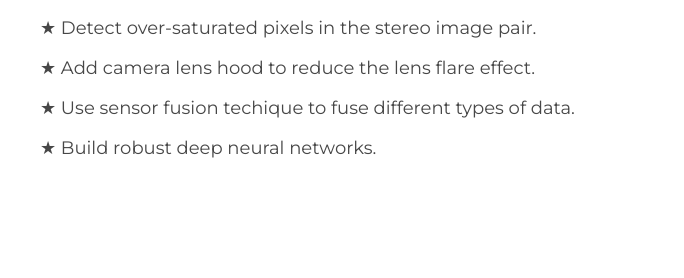
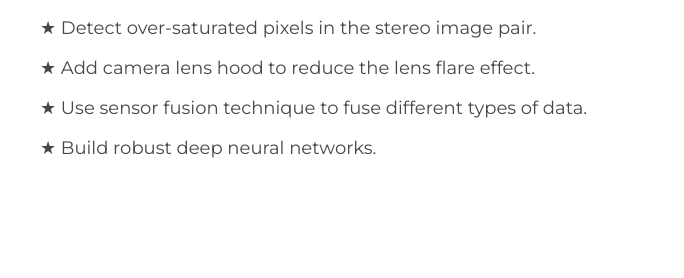
Before and after one commit to fakedepth/doublestar.github.io, a Jekyll site: the page built from index.md, in a window 1280 px wide and 900 px high, scrolled down 2329 px. Shown: the part 163-441 px from the top of the window, without its empty margins (272-956 px from the left). Built offline with Jekyll 4.4.1, drawn with Linux system fonts in a browser that asks for light colours.

Commit message:
Mon Nov  8 09:51:38 EST 2021

```diff
--- a/_layouts/default.html
+++ b/_layouts/default.html
@@ -122,7 +122,7 @@ conditions. our experimental results show that DoubleStar creates fake depth up
 						<b> How do you defend against DoubleStar?</b>
 								<li class="answer">  &#9733 Detect over-saturated pixels in the stereo image pair. </li>
 								<li class="answer">  &#9733 Add camera lens hood to reduce the lens flare effect. </li>
-								<li class="answer">  &#9733 Use sensor fusion techique to fuse different types of data. </li>
+								<li class="answer">  &#9733 Use sensor fusion technique to fuse different types of data. </li>
 								<li class="answer">  &#9733 Build  robust deep neural  networks. </li>
 
 						</li>
```
